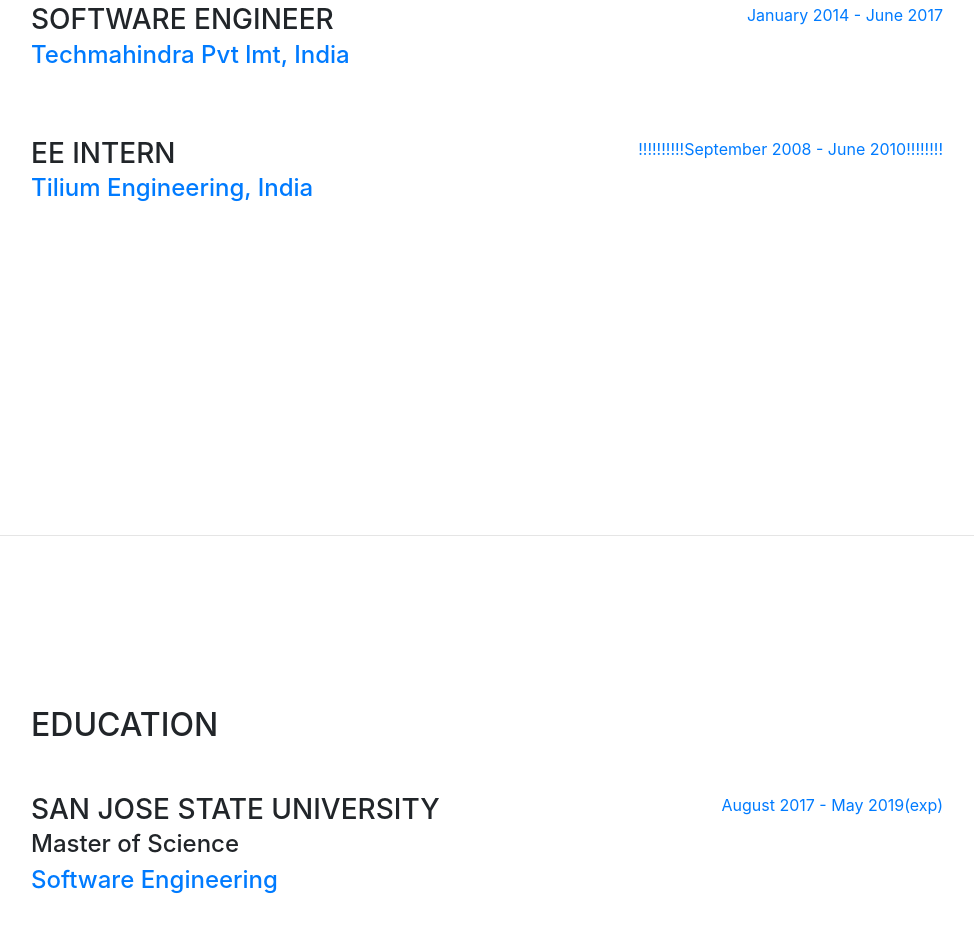
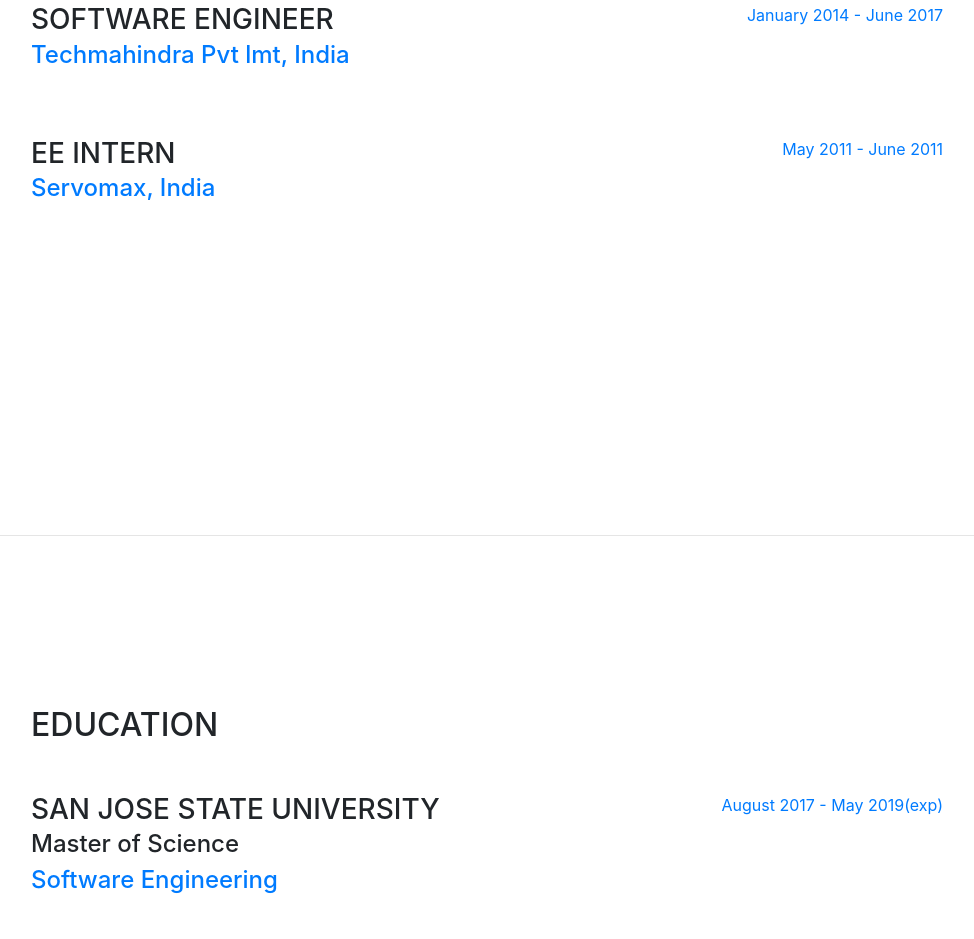
Before and after one commit to sampathl/sampath.lakkaraju.github.io, a website with bundled scripts: page index.html in a window 1280 px wide. Shown: the part 1066-2005 px from the top of the page, without its empty margins (289-1263 px from the left). Built offline with nearby package versions, Linux system fonts and the light colour scheme; a web font is replaced by a local one.

Commit message:
corrected inter date

```diff
--- a/css/resume.css
+++ b/css/resume.css
@@ -215,6 +215,10 @@
   height: 3px !important;
 
 }
+
+.dropDownArrow {
+  color:black;
+}
 /* USE FOR THE PROGRESS BAR IN SKILLS
 .col ,.col-6 ,.dev-icons{
   margin:auto;
--- a/index.html
+++ b/index.html
@@ -151,7 +151,7 @@
             <h3 class="mb-0">EE Intern</h3>
             <a data-toggle="collapse" href="#collapseTilium" role="button" aria-expanded="false"
               aria-controls="collapseTilium">
-              <div class="subheading mb-3">Tilium Engineering, India</div>
+              <div class="subheading mb-3">Servomax, India</div>
             </a>
             <div class="collapse" id="collapseTilium">
               <div class="card collapseCSS">
@@ -163,7 +163,7 @@
             </div>
           </div>
           <div class="resume-date text-md-right">
-            <span class="text-primary">!!!!!!!!!!September 2008 - June 2010!!!!!!!!</span>
+            <span class="text-primary">May 2011 - June 2011</span>
           </div>
         </div>
 
```
